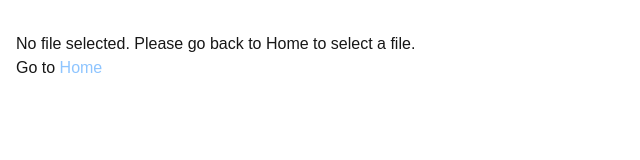
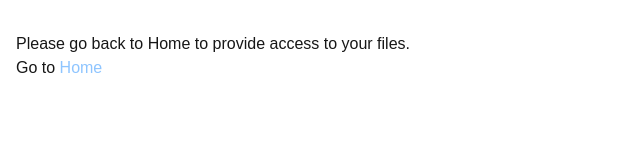
Before and after one commit to zayndamji/filemanager, a Next.js app: page /file in a window 1280 px wide. Shown: the top 160 px of the page, without its empty margins (0-640 px from the left). Built offline with nearby package versions, Linux system fonts and the light colour scheme.

Commit message:
renamed variables and clarified messages for user

```diff
--- a/app/file/page.js
+++ b/app/file/page.js
@@ -3,13 +3,13 @@
 import { useSearchParams } from 'next/navigation';
 import Link from 'next/link';
 
-import { useFolderContext } from '@/context/FolderContext';
+import { useFileContext } from '@/context/FileContext';
 
 export default function FilePage() {
   const searchParams = useSearchParams();
   const path = searchParams.get('path');
 
-  const { fileList } = useFolderContext();
+  const { fileList } = useFileContext();
   const entry = fileList.find(e => e.path == path);
 
   return (
@@ -23,7 +23,7 @@ export default function FilePage() {
           <p><strong>Type:</strong> {entry.file.type || 'Unknown'}</p>
         </div>
       ) : (
-        <p>No file selected. Please go back to Home to select a file.</p>
+        <p>Please go back to Home to provide access to your files.</p>
       )}
 
       <p>Go to <Link href={`/`} className="text-blue-300 hover:underline">Home</Link></p>
--- a/app/layout.js
+++ b/app/layout.js
@@ -1,7 +1,7 @@
 import { Geist, Geist_Mono } from "next/font/google";
 
 import "@/app/globals.css";
-import { FolderProvider } from '@/context/FolderContext';
+import { FileProvider } from '@/context/FileContext';
 
 const geistSans = Geist({
   variable: "--font-geist-sans",
@@ -24,9 +24,9 @@ export default function RootLayout({ children }) {
       <body
         className={`${geistSans.variable} ${geistMono.variable} antialiased`}
       >
-        <FolderProvider>
+        <FileProvider>
           {children}
-        </FolderProvider>
+        </FileProvider>
       </body>
     </html>
   );
--- a/app/page.js
+++ b/app/page.js
@@ -2,10 +2,10 @@
 
 import FolderPicker from '@/components/FolderPicker';
 import FileList from '@/components/list/FileList';
-import { useFolderContext } from '@/context/FolderContext';
+import { useFileContext } from '@/context/FileContext';
 
 export default function Home() {
-  const { fileList } = useFolderContext();
+  const { fileList } = useFileContext();
 
   return (
     <div className="p-4">
--- a/components/FolderPicker.js
+++ b/components/FolderPicker.js
@@ -1,14 +1,14 @@
-import { useFolderContext } from '@/context/FolderContext';
+import { useFileContext } from '@/context/FileContext';
 
 export default function FolderPicker() {
-  const { setFileList, setFolderHandle } = useFolderContext();
+  const { setFileList, setHandle } = useFileContext();
 
   const openFolder = async () => {
     try {
-      const folderHandle = await window.showDirectoryPicker();
+      const pickerHandle = await window.showDirectoryPicker();
       const fileList = [];
 
-      for await (const [name, handle] of folderHandle.entries()) {
+      for await (const [name, handle] of pickerHandle.entries()) {
         if (handle.kind === "file") {
           const file = await handle.getFile();
           fileList.push({ file, path: name });
@@ -19,7 +19,7 @@ export default function FolderPicker() {
         }
       }
 
-      setFolderHandle(folderHandle);
+      setHandle(pickerHandle);
       setFileList(fileList.filter(e => e.file.name !== '.DS_Store'));
     } catch (error) {
       console.error("Error accessing folder:", error);
--- /dev/null
+++ b/context/FileContext.js
@@ -0,0 +1,21 @@
+'use client'
+
+import { createContext, useContext } from 'react';
+import { useState } from 'react';
+
+const FileContext = createContext();
+
+export function FileProvider({ children }) {
+  const [fileList, setFileList] = useState([]);
+  const [handle, setHandle] = useState(null);
+
+  return (
+    <FileContext.Provider value={{ fileList, setFileList, handle, setHandle }}>
+      {children}
+    </FileContext.Provider>
+  );
+}
+
+export function useFileContext() {
+  return useContext(FileContext);
+};
--- a/context/FolderContext.js
+++ /dev/null
@@ -1,21 +0,0 @@
-'use client'
-
-import { createContext, useContext } from 'react';
-import { useState } from 'react';
-
-const FolderContext = createContext();
-
-export function FolderProvider({ children }) {
-  const [fileList, setFileList] = useState([]);
-  const [folderHandle, setFolderHandle] = useState(null);
-
-  return (
-    <FolderContext.Provider value={{ fileList, setFileList, folderHandle, setFolderHandle }}>
-      {children}
-    </FolderContext.Provider>
-  );
-}
-
-export function useFolderContext() {
-  return useContext(FolderContext);;
-};
```
